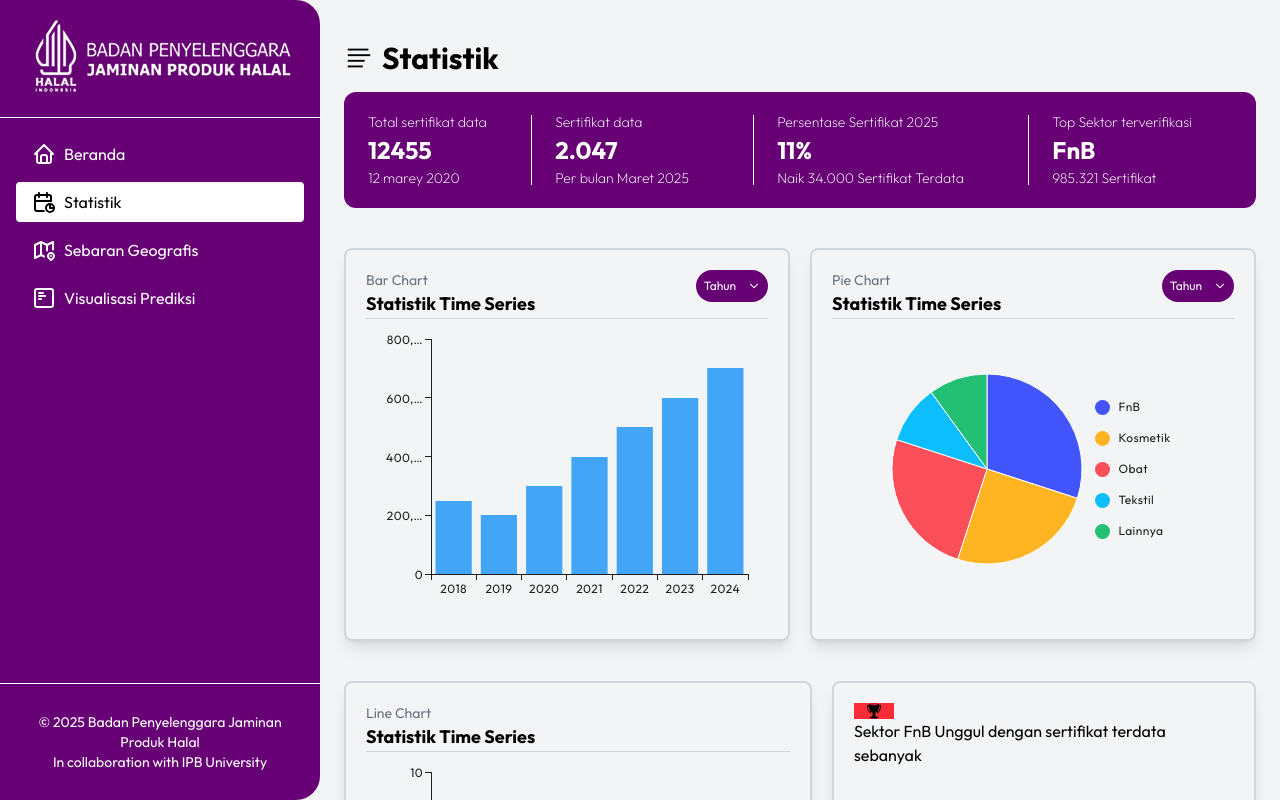
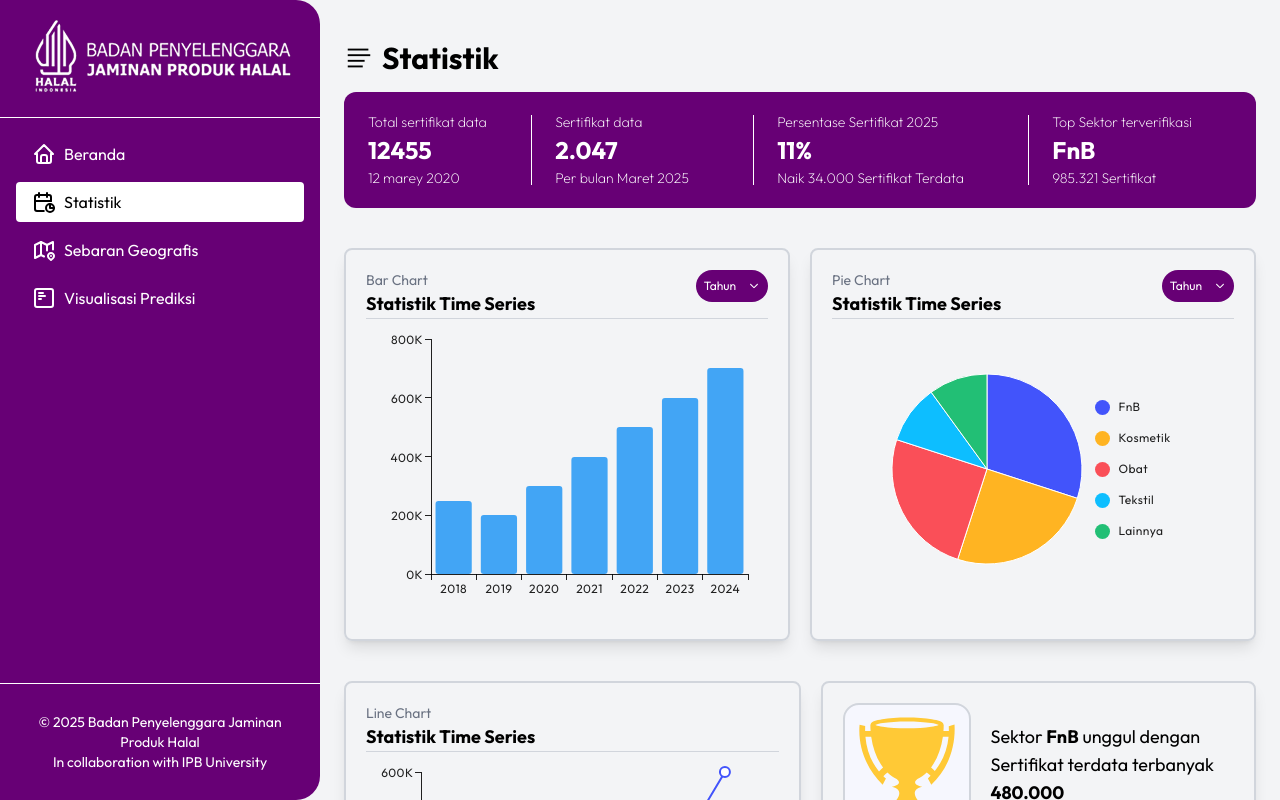
Before and after one commit to Lxnthz/capstone-bpjph, a React (Vite) app: page /statistics in a window 1280 px wide. Built offline with nearby package versions, Linux system fonts and the light colour scheme.

Commit message:
updatelagi

```diff
--- a/src/components/Barchart.jsx
+++ b/src/components/Barchart.jsx
@@ -3,15 +3,32 @@ import { BarChart } from '@mui/x-charts/BarChart';
 
 export default function Barchart() {
   return (
-    <div className=" flex items-center">
-        <BarChart
-        xAxis={[{ data: ['2018', '2019', '2020', '2021', '2022', '2023', '2024'] }]}
-        series={[{ data: [250000, 200000, 300000, 400000, 500000, 600000, 700000],
-          color: '#42A5F5'
-        }]}
+    <div className="flex items-center">
+      <BarChart
+        xAxis={[
+          { data: ['2018', '2019', '2020', '2021', '2022', '2023', '2024'] },
+        ]}
+        yAxis={[
+          {
+            valueFormatter: (value) => `${value / 1000}K`, // Ubah 200000 -> 200K
+          },
+        ]}
+        series={[
+          {
+            data: [250000, 200000, 300000, 400000, 500000, 600000, 700000],
+            color: '#42A5F5',
+          },
+        ]}
         height={300}
-        />
+        slotProps={{
+          bar: {
+            style: {
+              rx: 3,
+              ry: 3,
+            },
+          },
+        }}
+      />
     </div>
-
   );
 }
--- a/src/components/Linechart.jsx
+++ b/src/components/Linechart.jsx
@@ -4,10 +4,23 @@ import { LineChart } from '@mui/x-charts/LineChart';
 export default function Linechart() {
   return (
     <LineChart
-      xAxis={[{ data: [1, 2, 3, 5, 8, 10] }]}
+      className="-ml-5"
+      xAxis={[
+        {
+          scaleType: 'band',
+          data: ['2018', '2019', '2020', '2021', '2022', '2023', '2024'],
+        },
+      ]}
+      yAxis={[
+        {
+          min: 0,
+          valueFormatter: (value) => `${value / 1000}K`, // Format ke K
+        },
+      ]}
       series={[
         {
-          data: [2, 5.5, 2, 8.5, 1.5, 5],
+          data: [300000, 200000, 400000, 350000, 500000, 400000, 600000],
+          curve: 'linear', // <--- Tambahkan ini agar garis tidak melengkung
         },
       ]}
       height={300}
--- a/src/pages/Geospatial.jsx
+++ b/src/pages/Geospatial.jsx
@@ -1,5 +1,6 @@
 import MapView from "../components/MapView";
 import { useEffect, useState } from "react";
+import { VscListFlat } from "react-icons/vsc";
 
 export default function Geospatial() {
   const [tableData, setTableData] = useState([]);
@@ -23,7 +24,7 @@ export default function Geospatial() {
   return (
     <section className="flex flex-1 flex-col h-screen py-10 mx-auto">
       <div className="flex justify-between items-center mb-4">
-        <h1 className="text-3xl font-bold">Geospatial Data</h1>
+        <h1 className="text-3xl font-bold flex items-center gap-2"> <VscListFlat /> Geospatial Data</h1>
       </div>
       <div className="">
         <MapView />
--- a/src/pages/Home.jsx
+++ b/src/pages/Home.jsx
@@ -86,15 +86,15 @@ export default function Home() {
                 <p className="font-bold text-lg">Berdasarkan Wilayah</p>
                 <p className="text-sm text-gray-500">Keterangan</p>
               </div>
-              <div className="ml-5">
-                <p className="font-bold text-md flex items-center"> <FaCircle className="w-2 mr-2"/> FnB</p>
-                <p className="font-bold text-md flex items-center"> <FaCircle className="w-2 mr-2" /> Kosmetik</p>
-                <p className="font-bold text-md flex items-center"> <FaCircle className="w-2 mr-2"/> Obat</p>
-                <p className="font-bold text-md flex items-center"> <FaCircle className="w-2 mr-2"/> Tekstil</p>
-                <p className="font-bold text-md flex items-center"> <FaCircle className="w-2 mr-2"/> Lainnya</p>
+              <div className="ml-5 mt-3">
+                <p className="text-md flex items-center"> <FaCircle className="w-2 mr-2 text-[#1565C0]"/> FnB</p>
+                <p className="text-md flex items-center"> <FaCircle className="w-2 mr-2 text-[#1E88E5]" /> Kosmetik</p>
+                <p className="text-md flex items-center"> <FaCircle className="w-2 mr-2 text-[#42A5F5]"/> Obat</p>
+                <p className="text-md flex items-center"> <FaCircle className="w-2 mr-2 text-[#7CABEE]"/> Tekstil</p>
+                <p className="text-md flex items-center"> <FaCircle className="w-2 mr-2 text-[#C6D2FD]"/> Lainnya</p>
               </div>
             </div>
-             <div className="w-full">
+             <div className="w-full -mt-5 ml-5">
                 <MapView />
               </div>
           </div>
--- a/src/pages/Statistics.jsx
+++ b/src/pages/Statistics.jsx
@@ -45,7 +45,7 @@ export default function Statistics() {
         </div>
       </div>
 
-      {/* Tengah */}
+      {/* Tengah kiri*/}
       <div className="flex justify-evenly mt-10 gap-x-5">
         <div className="border-2 border-gray-300 p-5 rounded-lg shadow-lg flex-1 flex flex-col items-center justify-between">
           <div className="flex flex-row justify-between w-full border-b border-gray-300">
@@ -62,6 +62,7 @@ export default function Statistics() {
           </div>
         </div>
 
+        {/* Tengah kanan */}
         <div className="border-2 border-gray-300 p-5 rounded-lg shadow-lg flex-1 flex flex-col items-center justify-between">
           <div className="flex flex-row justify-between w-full border-b border-gray-300">
             <div>
@@ -78,7 +79,7 @@ export default function Statistics() {
         </div>
       </div>
 
-      {/* Bawah */}
+      {/* Bawah kiri*/}
       <div className="flex justify-evenly mt-10 gap-x-5">
         <div className="border-2 border-gray-300 p-5 rounded-lg shadow-lg flex-1 flex flex-col items-center justify-between">
           <div className="flex flex-row justify-between w-full border-b border-gray-300">
@@ -92,14 +93,31 @@ export default function Statistics() {
           </div>
         </div>
 
-        <div className="flex flex-1 flex-col mx-auto">
-          <div className="border-2 border-gray-300 p-5 rounded-lg shadow-lg flex-1 flex flex-col items-center justify-between">
+        {/* bawah kanan */}
+        <div className="flex flex-col justify-between">
+          <div className="border-2 border-gray-300 p-5 rounded-lg shadow-lg flex-1 flex flex-col justify-between">
             <div className="flex flex-row justify-between w-full">
-              <p> <GiTrophy className="w-10 bg-red-500" /> Sektor FnB Unggul dengan sertifikat terdata sebanyak </p>
+              <div>
+                <GiTrophy className="text-9xl text-[#FFC936] bg-[#F6F7FE] border-2 border-gray-300 rounded-2xl p-2"/>
+              </div>
+              <div className="mt-5 ml-5 mr-5">
+                <p className="text-lg">Sektor <span className="font-bold">FnB</span> unggul dengan</p>
+                <p className="text-lg">Sertifikat terdata terbanyak</p>
+                <p className="font-bold text-lg">480.000</p>
+              </div>
             </div>
           </div>
-          <div className="border-2 border-gray-300 p-5 rounded-lg mt-5 mb-5 shadow-lg flex-1 flex flex-col items-center justify-between">
-            <p>Statistik</p>
+          <div className="border-2 border-gray-300 p-5 rounded-lg shadow-lg flex-1 flex flex-col justify-between mt-5">
+            <div className="flex flex-row justify-between w-full">
+              <div>
+                <GiTrophy className="text-9xl text-[#FFC936] bg-[#F6F7FE] border-2 border-gray-300 rounded-2xl p-2"/>
+              </div>
+              <div className="mt-5 ml-5 mr-5">
+                <p className="text-lg"> <span className="font-bold">Tahun</span> dengan Sertifikat</p>
+                <p className="text-lg"> <span className="font-bold">Terbanyak</span> adalah tahun</p>
+                <p className="text-lg"> <span className="font-bold">2022</span> dengan total <span className="font-bold">321.125</span></p>
+              </div>
+            </div>
           </div>
         </div>
       </div>
```
